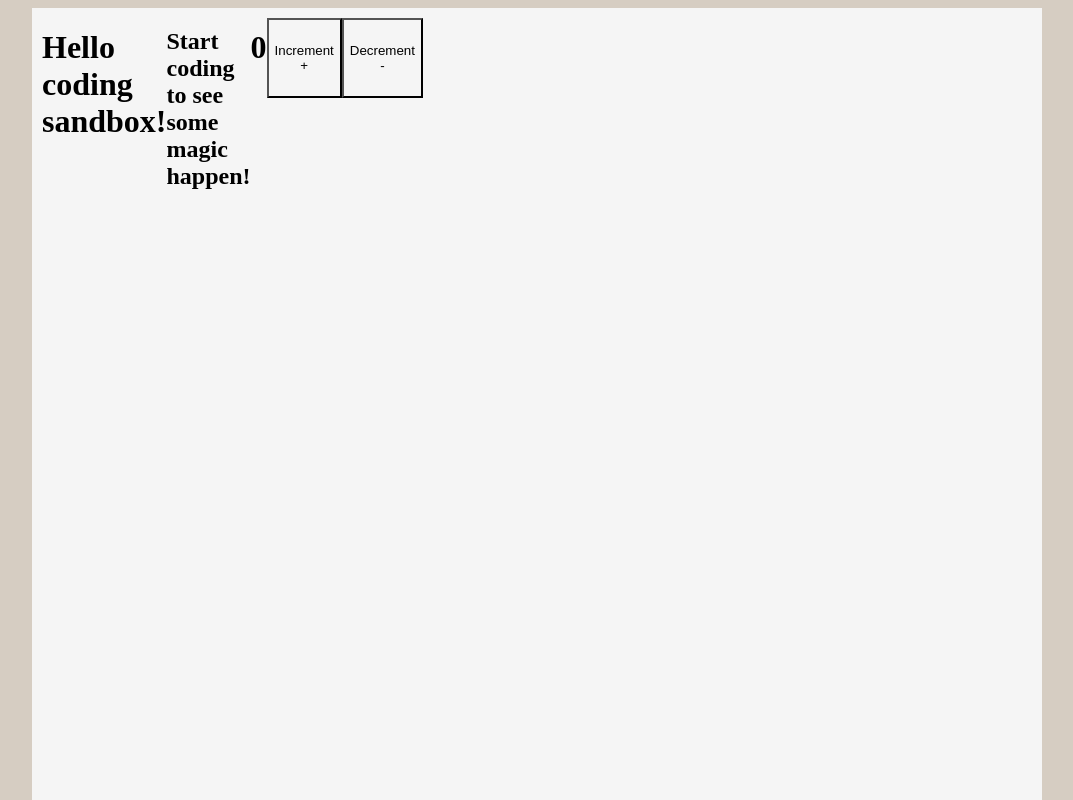
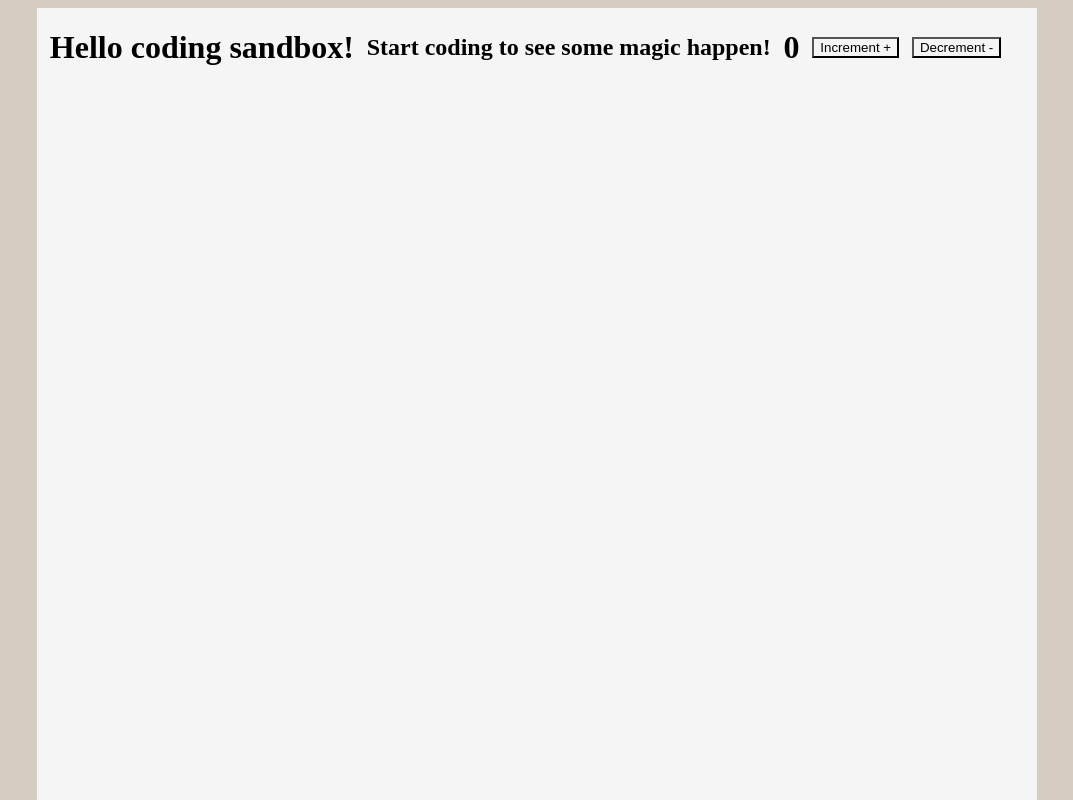
Before and after one commit to Elliott-FS/reactinterview_playground1, a React (Vite) app: page / in a window 1280 px wide. Shown: the top 800 px of the page, without its empty margins (103-1176 px from the left). Built offline with nearby package versions, Linux system fonts and the light colour scheme; no server answers.

Commit message:
playing with flexbox

```diff
--- a/src/styles.css
+++ b/src/styles.css
@@ -5,8 +5,6 @@ body {
 .App {
     margin-left: auto;
     margin-right: auto;
-    padding-left: 10px;
-    padding-right: 10;
     background-color: whitesmoke;
     width: 1000px;
     height: 1000px;
@@ -14,10 +12,18 @@ body {
 }
 
 .container{
-    height: 100px;
-    width: 150px;
+    /* height: auto;
+    width: auto; */
     display: flex;
-    justify-content: flex-start;
+    justify-content: space-evenly;
+    align-items: center;
+    /* flex-direction: column; */
+    flex-wrap: wrap;
+}
+
+p {
+    font-size: smaller;
+    margin-left: 10px;
 }
 
 button{
```
